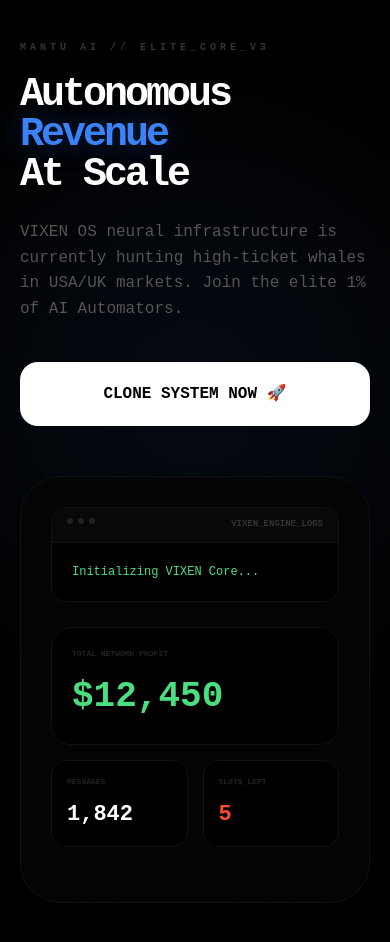
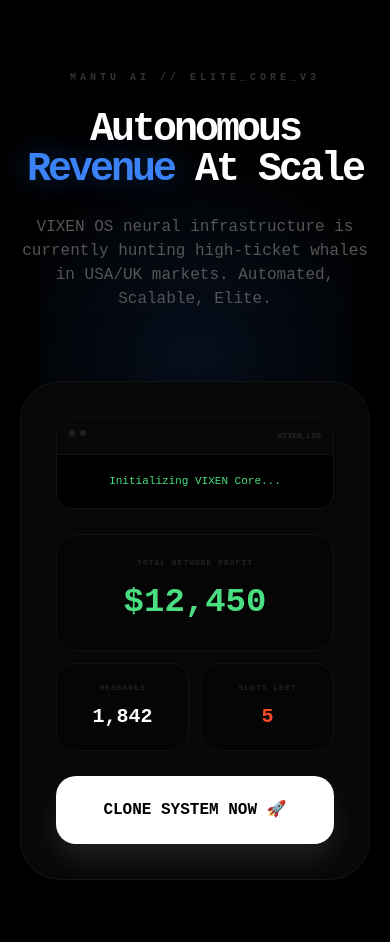
Before and after one commit to mantupatra23-pixel/VIXEN-OS, a Next.js app: page / in a window 390 px wide. After the commit the page ends 900 px from the top, so only its background shows below. Built offline with nearby package versions, Linux system fonts and the light colour scheme.

Commit message:
VIXEN-OS: Final Universal Master Build v3.0 - Perfect Responsive

```diff
--- a/app/page.js
+++ b/app/page.js
@@ -1,7 +1,7 @@
 'use client';
 import React, { useState, useEffect } from 'react';
 
-export default function VixenUniversalBridge() {
+export default function VixenUniversalMaster() {
   const [stats, setStats] = useState({ sent: 1842, profit: 12450, slots: 5 });
   const [terminalLog, setTerminalLog] = useState("Initializing VIXEN Core...");
   const [showProof, setShowProof] = useState(false);
@@ -22,7 +22,6 @@ export default function VixenUniversalBridge() {
     "Retro_UK just earned $150 commission",
     "Founder_Ind just cloned the engine",
     "Sarah_USA reached $1k milestone today",
-    "Crypto_King successfully integrated API",
     "New license activated in London (UK)"
   ];
 
@@ -46,101 +45,116 @@ export default function VixenUniversalBridge() {
   const AFFILIATE_LINK = "https://systeme.io/?sa=sa026984945780d4279e42aa7f2fb45eb698a43702";
 
   return (
-    <main style={styles.main}>
-      <div style={styles.bgGlow}></div>
+    <main className="vixen-root">
+      <style jsx global>{`
+        body { margin: 0; padding: 0; background: #000; overflow-x: hidden; }
+        .vixen-root {
+          min-height: 100vh; display: flex; align-items: center; justify-content: center;
+          padding: 20px; font-family: 'JetBrains Mono', monospace; color: #fff; position: relative;
+        }
+        .bg-glow {
+          position: absolute; top: 10%; left: 50%; width: 80%; height: 60%;
+          background: radial-gradient(circle, rgba(59,130,246,0.12) 0%, transparent 70%);
+          transform: translateX(-50%); pointer-events: none; z-index: 0;
+        }
+        .main-container {
+          width: 100%; max-width: 1100px; display: flex; flex-direction: row;
+          align-items: center; gap: 60px; z-index: 1;
+        }
+        .text-content { flex: 1; text-align: left; }
+        .card-content {
+          flex: 1; max-width: 440px; background: rgba(8,8,8,0.9); padding: 35px;
+          border-radius: 40px; border: 1px solid rgba(255,255,255,0.05); backdrop-filter: blur(25px);
+          box-shadow: 0 50px 100px rgba(0,0,0,0.8);
+        }
+        .badge { font-size: 10px; letter-spacing: 4px; color: #333; font-weight: 900; margin-bottom: 25px; }
+        .hero-title { font-size: 56px; font-weight: 800; line-height: 1; margin-bottom: 25px; letter-spacing: -3px; }
+        .accent { color: #3b82f6; text-shadow: 0 0 30px rgba(59,130,246,0.4); }
+        .hero-desc { font-size: 16px; color: #555; lineHeight: 1.6; margin-bottom: 40px; max-width: 480px; }
 
-      {/* Social Proof Notification */}
-      <div style={{...styles.proofPopup, transform: showProof ? 'translateX(0)' : 'translateX(400px)', opacity: showProof ? 1 : 0}}>
-         <span style={{color: '#4ade80', marginRight: '8px'}}>●</span> {activeProof}
+        .terminal-box { background: #000; border: 1px solid #111; border-radius: 15px; overflow: hidden; margin-bottom: 25px; }
+        .terminal-header { background: #080808; padding: 12px; display: flex; justify-content: space-between; border-bottom: 1px solid #111; }
+        .t-dot { width: 6px; height: 6px; border-radius: 50%; background: #222; margin-right: 5px; }
+        .terminal-body { padding: 18px; font-size: 11px; color: #4ade80; min-height: 38px; }
+
+        .stats-wrap { display: grid; grid-template-columns: 1fr 1fr; gap: 12px; margin-bottom: 25px; }
+        .s-full { grid-column: span 2; background: #050505; border: 1px solid #111; padding: 22px; border-radius: 20px; }
+        .s-box { background: #050505; border: 1px solid #111; padding: 18px; border-radius: 18px; }
+        .s-label { font-size: 8px; color: #222; font-weight: bold; margin-bottom: 8px; display: block; letter-spacing: 1px; }
+        .s-val-big { font-size: 34px; font-weight: 900; color: #4ade80; }
+        .s-val-small { font-size: 20px; font-weight: bold; }
+
+        .cta-btn {
+          display: block; background: #fff; color: #000; padding: 22px; border-radius: 20px;
+          text-decoration: none; font-weight: 900; text-align: center; font-size: 16px;
+          box-shadow: 0 15px 30px rgba(255,255,255,0.1); transition: 0.3s;
+        }
+        .cta-btn:hover { transform: translateY(-3px); }
+
+        .notification {
+          position: fixed; top: 30px; right: 30px; background: #0a0a0a; border: 1px solid #1a1a1a;
+          padding: 15px 25px; border-radius: 15px; font-size: 12px; z-index: 1000; transition: 0.6s ease;
+          box-shadow: 0 20px 40px rgba(0,0,0,0.5);
+        }
+
+        @media (max-width: 900px) {
+          .main-container { flex-direction: column; text-align: center; gap: 40px; padding-top: 50px; }
+          .hero-title { font-size: 40px; }
+          .hero-desc { margin: 0 auto 30px; }
+          .text-content { text-align: center; }
+          .cta-hide-mobile { display: none; }
+          .card-content { width: 100%; max-width: 100%; box-sizing: border-box; }
+        }
+        @media (min-width: 901px) {
+          .cta-hide-desktop { display: none; }
+        }
+      `}</style>
+
+      <div className="bg-glow"></div>
+
+      <div className="notification" style={{ opacity: showProof ? 1 : 0, transform: showProof ? 'translateX(0)' : 'translateX(50px)' }}>
+        <span style={{ color: '#4ade80', marginRight: '10px' }}>●</span> {activeProof}
       </div>
 
-      <div style={styles.container}>
-        {/* Left Side: Info & Headline */}
-        <div style={styles.infoSection}>
-          <div style={styles.badge}>MANTU AI // ELITE_CORE_V3</div>
-          <h1 style={styles.title}>
-            Autonomous <span style={styles.blueText}>Revenue</span><br/>
-            At Scale
-          </h1>
-          <p style={styles.subtitle}>
-            VIXEN OS neural infrastructure is currently hunting high-ticket whales in USA/UK markets. Join the elite 1% of AI Automators.
-          </p>
-
-          <div style={styles.desktopOnlyCta}>
-             <a href={AFFILIATE_LINK} style={styles.cta}>CLONE SYSTEM NOW 🚀</a>
+      <div className="main-container">
+        <div className="text-content">
+          <div className="badge">MANTU AI // ELITE_CORE_V3</div>
+          <h1 className="hero-title">Autonomous <span className="accent">Revenue</span> At Scale</h1>
+          <p className="hero-desc">VIXEN OS neural infrastructure is currently hunting high-ticket whales in USA/UK markets. Automated, Scalable, Elite.</p>
+          <div className="cta-hide-mobile">
+            <a href={AFFILIATE_LINK} className="cta-btn">CLONE SYSTEM NOW 🚀</a>
           </div>
         </div>
 
-        {/* Right Side: Terminal & Stats */}
-        <div style={styles.visualSection}>
-          <div style={styles.terminal}>
-            <div style={styles.terminalHeader}>
-               <div style={{display:'flex', gap:5}}><div style={styles.dot}></div><div style={styles.dot}></div><div style={styles.dot}></div></div>
-               <span style={{fontSize:9, fontWeight:'bold', color:'#333'}}>VIXEN_ENGINE_LOGS</span>
+        <div className="card-content">
+          <div className="terminal-box">
+            <div className="terminal-header">
+              <div style={{ display: 'flex' }}><div className="t-dot"></div><div className="t-dot"></div></div>
+              <span style={{ fontSize: 8, color: '#333' }}>VIXEN_LOG</span>
             </div>
-            <div style={styles.terminalBody}>{terminalLog}</div>
+            <div className="terminal-body">{terminalLog}</div>
           </div>
 
-          <div style={styles.statsGrid}>
-            <div style={styles.statBoxFull}>
-               <span style={styles.statLabel}>TOTAL NETWORK PROFIT</span>
-               <span style={styles.profitValue}>${stats.profit.toLocaleString()}</span>
+          <div className="stats-wrap">
+            <div className="s-full">
+              <span className="s-label">TOTAL NETWORK PROFIT</span>
+              <span className="s-val-big">${stats.profit.toLocaleString()}</span>
             </div>
-            <div style={styles.statBox}>
-               <span style={styles.statLabel}>MESSAGES</span>
-               <span style={styles.statVal}>{stats.sent.toLocaleString()}</span>
+            <div className="s-box">
+              <span className="s-label">MESSAGES</span>
+              <span className="s-val-small">{stats.sent.toLocaleString()}</span>
             </div>
-            <div style={styles.statBox}>
-               <span style={styles.statLabel}>SLOTS_LEFT</span>
-               <span style={{...styles.statVal, color: '#ff4b2b'}}>{stats.slots}</span>
+            <div className="s-box">
+              <span className="s-label">SLOTS_LEFT</span>
+              <span className="s-val-small" style={{ color: '#ff4b2b' }}>{stats.slots}</span>
             </div>
           </div>
 
-          <div style={styles.mobileOnlyCta}>
-             <a href={AFFILIATE_LINK} style={styles.cta}>CLONE SYSTEM NOW 🚀</a>
+          <div className="cta-hide-desktop">
+            <a href={AFFILIATE_LINK} className="cta-btn">CLONE SYSTEM NOW 🚀</a>
           </div>
         </div>
       </div>
-
-      <footer style={styles.footer}>
-        <span>USA_UK_TERMINAL</span> <span>|</span> <span>SECURE_V3</span> <span>|</span> <span>BY MANTU AI</span>
-      </footer>
     </main>
   );
 }
-
-const styles = {
-  main: { background: '#000', minHeight: '100vh', display: 'flex', alignItems: 'center', justifyContent: 'center', padding: '40px 20px', fontFamily: '"JetBrains Mono", monospace', color: '#fff', position: 'relative', overflowX: 'hidden' },
-  bgGlow: { position: 'absolute', top: '10%', left: '50%', width: '800px', height: '600px', background: 'radial-gradient(circle, rgba(59,130,246,0.08) 0%, transparent 70%)', transform: 'translateX(-50%)', pointerEvents: 'none' },
-  proofPopup: { position: 'fixed', top: '40px', right: '40px', background: '#080808', border: '1px solid #111', padding: '15px 25px', borderRadius: '15px', fontSize: '12px', transition: '0.6s ease', zIndex: 100, boxShadow: '0 20px 40px rgba(0,0,0,0.5)' },
-  container: { width: '100%', maxWidth: '1100px', display: 'flex', flexDirection: 'row', flexWrap: 'wrap', gap: '50px', alignItems: 'center', justifyContent: 'center', zIndex: 1 },
-  infoSection: { flex: '1 1 450px', textAlign: 'left' },
-  visualSection: { flex: '1 1 400px', maxWidth: '450px', background: 'rgba(5,5,5,0.8)', padding: '30px', borderRadius: '40px', border: '1px solid #111', backdropFilter: 'blur(20px)' },
-  badge: { fontSize: '10px', letterSpacing: '4px', color: '#333', fontWeight: '900', marginBottom: '20px' },
-  title: { fontSize: 'clamp(40px, 5vw, 60px)', fontWeight: '900', lineHeight: '1', marginBottom: '25px', letterSpacing: '-3px' },
-  blueText: { color: '#3b82f6', textShadow: '0 0 30px rgba(59,130,246,0.4)' },
-  subtitle: { fontSize: '16px', color: '#555', lineHeight: '1.6', marginBottom: '40px', maxWidth: '500px' },
-  terminal: { background: '#000', border: '1px solid #111', borderRadius: '15px', overflow: 'hidden', marginBottom: '25px' },
-  terminalHeader: { background: '#080808', padding: '10px 15px', display: 'flex', justifyContent: 'space-between', borderBottom: '1px solid #111' },
-  dot: { width: 6, height: 6, borderRadius: '50%', background: '#222' },
-  terminalBody: { padding: '20px', fontSize: '12px', color: '#4ade80', minHeight: '40px' },
-  statsGrid: { display: 'grid', gridTemplateColumns: '1fr 1fr', gap: '15px', marginBottom: '25px' },
-  statBoxFull: { gridColumn: 'span 2', background: '#000', border: '1px solid #111', padding: '20px', borderRadius: '20px' },
-  statBox: { background: '#000', border: '1px solid #111', padding: '15px', borderRadius: '15px' },
-  statLabel: { display: 'block', fontSize: '8px', color: '#222', fontWeight: 'bold', marginBottom: '10px' },
-  profitValue: { fontSize: '36px', fontWeight: '900', color: '#4ade80' },
-  statVal: { fontSize: '22px', fontWeight: 'bold' },
-  cta: { display: 'inline-block', background: '#fff', color: '#000', padding: '20px 40px', borderRadius: '18px', textDecoration: 'none', fontWeight: '900', fontSize: '16px', width: '100%', textAlign: 'center' },
-  desktopOnlyCta: { display: 'block', marginTop: '20px' },
-  mobileOnlyCta: { display: 'none' },
-  footer: { position: 'absolute', bottom: '40px', fontSize: '10px', color: '#111', display: 'flex', gap: '15px', fontWeight: '900' },
-
-  // Responsive Styles for Mobile
-  '@media (max-width: 900px)': {
-    container: { flexDirection: 'column', textAlign: 'center', gap: '40px' },
-    infoSection: { textAlign: 'center' },
-    desktopOnlyCta: { display: 'none' },
-    mobileOnlyCta: { display: 'block' },
-    footer: { position: 'relative', marginTop: '50px', bottom: 'auto' }
-  }
-};
```
